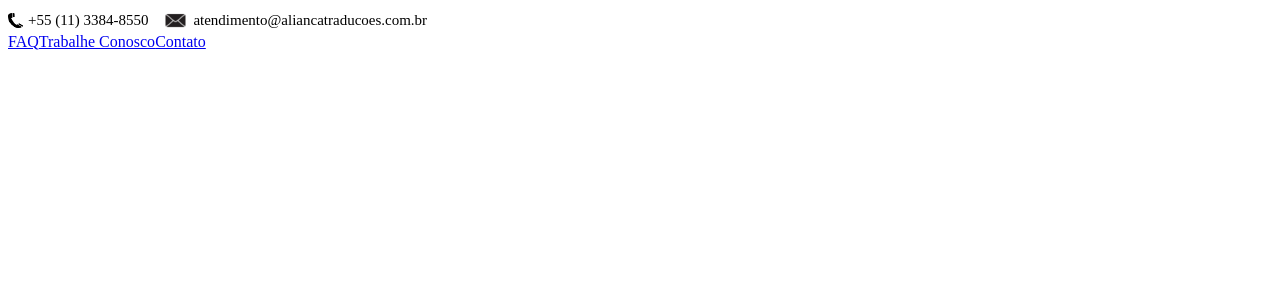
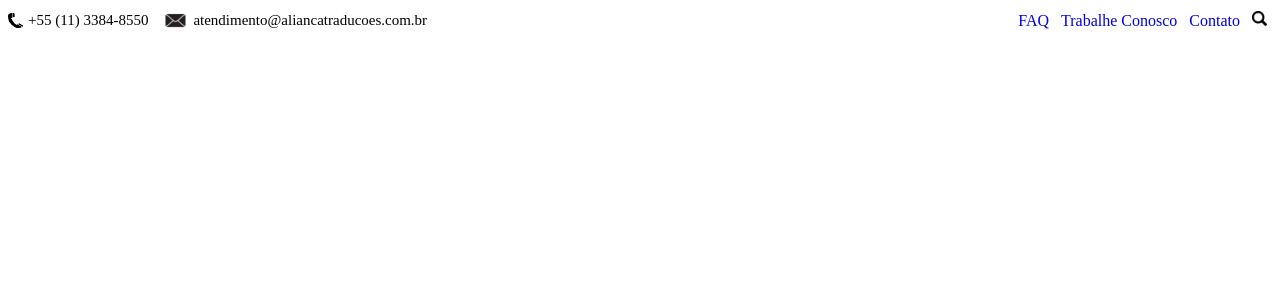
Before and after one commit to rafaellabastos/web-alianca, a React (Vite) app: page / in a window 1280 px wide. Shown: the top 300 px of the page. Built offline with nearby package versions, Linux system fonts and the light colour scheme.

Commit message:
Links de FAQ, trabalhe conosco e contato

```diff
--- a/src/components/Cabecalho/index.css
+++ b/src/components/Cabecalho/index.css
@@ -1,4 +1,12 @@
-/* Geral */
+/* Página geral */
+.cabe1 {
+    display: flex;
+    justify-content: space-between;
+    align-items: center;
+}
+
+
+/* Informações de e-mail e telefone */
 .cabe1-infos {
     display: flex;
     align-items: center;
@@ -26,3 +34,24 @@
     height: 25px;
     margin-right: 5px;
 }
+
+
+/* Links */
+.cabe1-links {
+    display: flex;
+    gap: 15px;
+}
+
+.cabe1-links a {
+    text-decoration: none;
+}
+
+.cabe1-links a:hover {
+    color: #007BFF;
+}
+
+.cabe1-links img {
+    width: 15px;
+    height: 15px;
+    margin-right: 5px;
+}
--- a/src/components/Cabecalho/index.jsx
+++ b/src/components/Cabecalho/index.jsx
@@ -20,9 +20,11 @@ export default function Cabecalho() {
 
                 <div className='cabe1-links'>
                     <nav>
-                        <Link to="/Faq">FAQ</Link>
-                        <Link to="/TrabConosco">Trabalhe Conosco</Link>
-                        <Link to="/Contato">Contato</Link>
+                        <Link to="/Faq">FAQ&nbsp;&nbsp;&nbsp;</Link>
+                        <Link to="/TrabConosco">Trabalhe Conosco&nbsp;&nbsp;&nbsp;</Link>
+                        <Link to="/Contato">Contato&nbsp;&nbsp;&nbsp;</Link>
+
+                        <img src="/images/pesquisa.png" alt="Pesquisar" />
                     </nav>
                 </div>
             </div>
```
